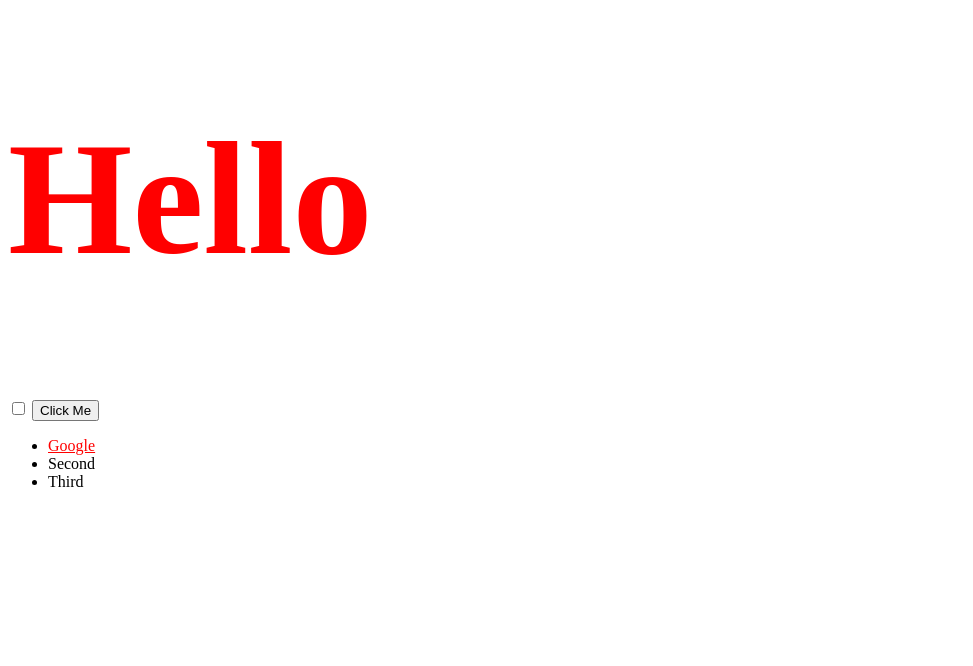
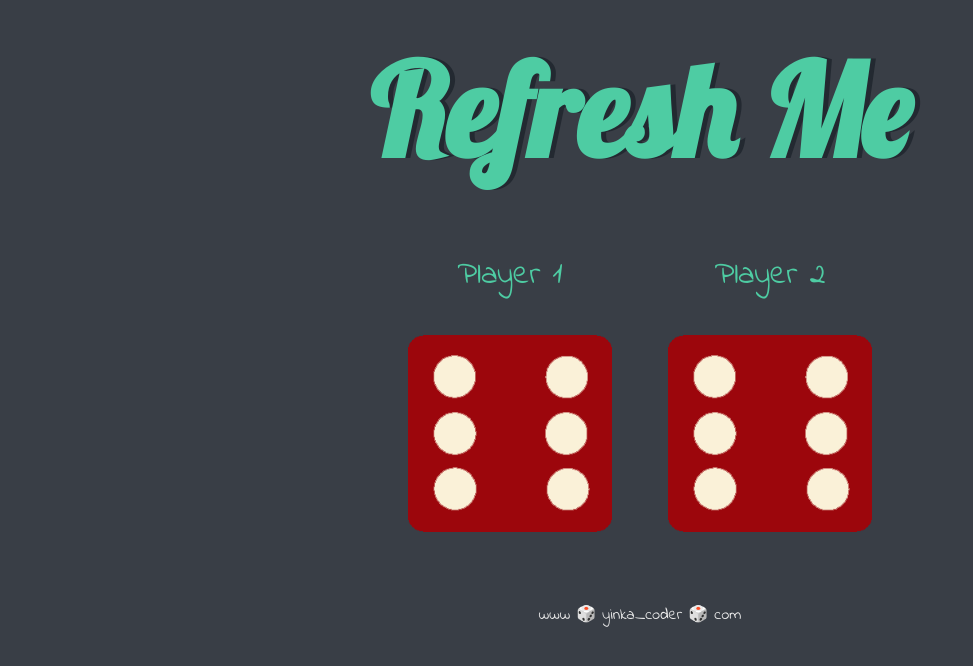
Before and after one commit to olatunji-weber/javascriptWorkshop, a plain HTML site: page index.html in a window 1280 px wide. Shown: the whole page, without its empty margins (0-973 px from the left). Drawn offline with Linux system fonts and the light colour scheme.

Commit message:
Add files via upload

```diff
--- a/index.html
+++ b/index.html
@@ -2,21 +2,31 @@
 <html lang="en" dir="ltr">
   <head>
     <meta charset="utf-8">
-    <title>My Website</title>
+    <title>Dicee</title>
     <link rel="stylesheet" href="styles.css">
+    <link href="https://fonts.googleapis.com/css?family=Indie+Flower|Lobster" rel="stylesheet">
+
   </head>
   <body>
-    <h1 id="title">Hello</h1>
-    <input type="checkbox">
-    <button class="btn">Click Me</button>
-    <ul id="list">
-      <li class="item"><a href="https://google.com">Google</a></li>
-      <li class="item">Second</li>
-      <li class="item">Third</li>
-    </ul>
 
+    <div class="container">
+      <h1>Refresh Me</h1>
+
+      <div class="dice">
+        <p>Player 1</p>
+        <img class="img1" src=".\images\dice6.png">
+      </div>
+
+      <div class="dice">
+        <p>Player 2</p>
+        <img class="img2" src=".\images\dice6.png">
+      </div>
+
+    </div>
+    <script src="index.js" charset="utf-8"></script>
   </body>
+
   <footer>
-    <script src="index.js" charset="utf-8"></script>
+    www 🎲 yinka_coder 🎲 com
   </footer>
 </html>
--- a/index.js
+++ b/index.js
@@ -1,2 +1,6 @@
-document.querySelector("li a").style.color = "red";
-document.querySelector("h1").classList.add("huge");
+var randomNumber1 = Math.floor(Math.random() * 6) + 1;
+var choosenImage1 = "./images/dice" + randomNumber1 + ".png";
+//var choosenImage2 = ".dice" + randomNumber1 + "png";
+// img1.src = choosenImage1;
+//img2.src = choosenImage2;
+document.querySelector(".img1").src = choosenImage1;
--- a/styles.css
+++ b/styles.css
@@ -1,5 +1,41 @@
-.huge {
-  font-size: 10rem;
-  color: red;
-  font-weight: bold;
+.container {
+  width: 70%;
+  margin: auto;
+  text-align: center;
 }
+
+.dice {
+  text-align: center;
+  display: inline-block;
+
+}
+
+body {
+  background-color: #393E46;
+}
+
+h1 {
+  margin: 30px;
+  font-family: 'Lobster', cursive;
+  text-shadow: 5px 0 #232931;
+  font-size: 8rem;
+  color: #4ECCA3;
+}
+
+p {
+  font-size: 2rem;
+  color: #4ECCA3;
+  font-family: 'Indie Flower', cursive;
+}
+
+img {
+  width: 80%;
+}
+
+footer {
+  margin-top: 5%;
+  color: #EEEEEE;
+  text-align: center;
+  font-family: 'Indie Flower', cursive;
+
+}
```
Also changed, not shown: images/dice1.png (added), images/dice2.png (added), images/dice3.png (added), images/dice4.png (added), images/dice5.png (added), images/dice6.png (added).
